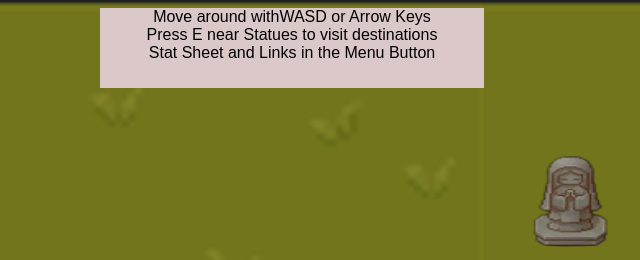
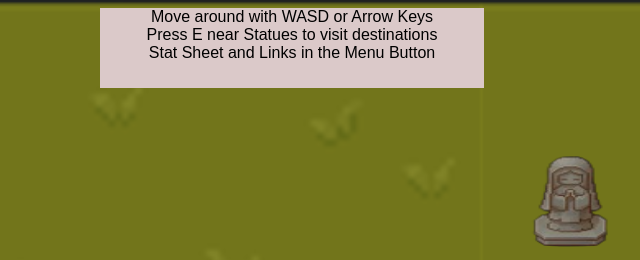
Before and after one commit to NathanielWisdom/GamePortfolio, a website with bundled scripts: page index.html in a window 1280 px wide. Shown: the top 260 px of the page, 348-988 px from the left. Built offline with nearby package versions, Linux system fonts and the light colour scheme.

Commit message:
instructions updated

```diff
--- a/index.html
+++ b/index.html
@@ -43,7 +43,7 @@
 
     <div id="background">
       <div id="header">
-        Move around withWASD or Arrow Keys<br>
+        Move around with WASD or Arrow Keys<br>
         Press E near Statues to visit destinations<br>
         Stat Sheet and Links in the Menu Button<br>
       </div>
```
